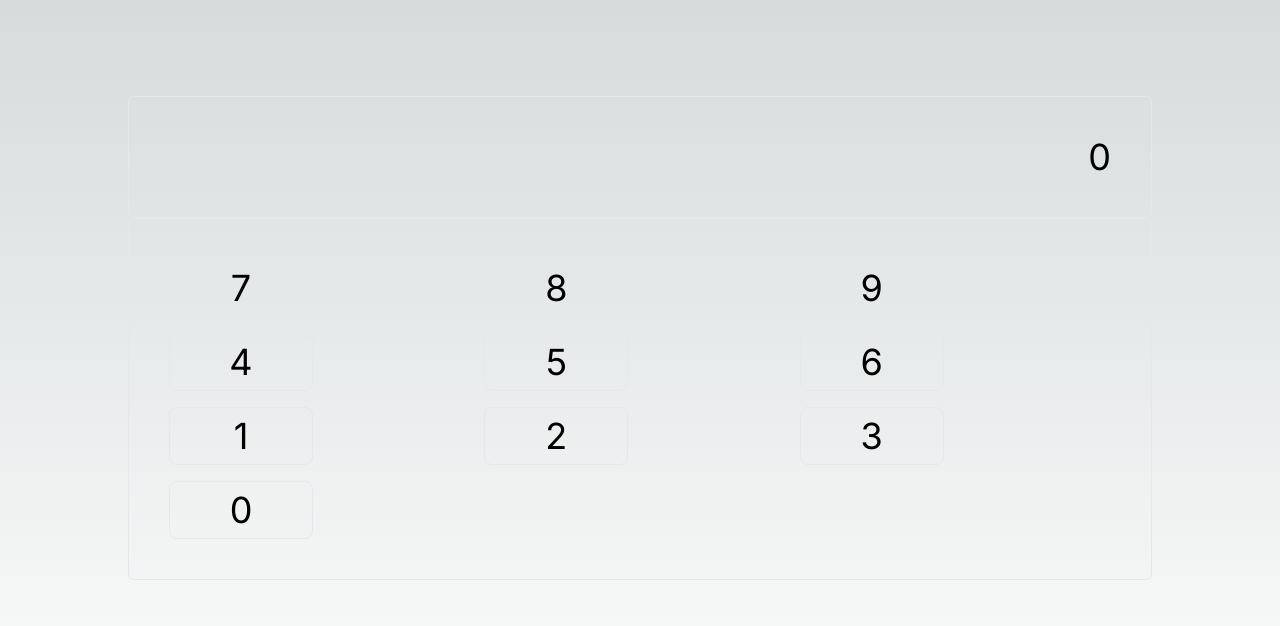
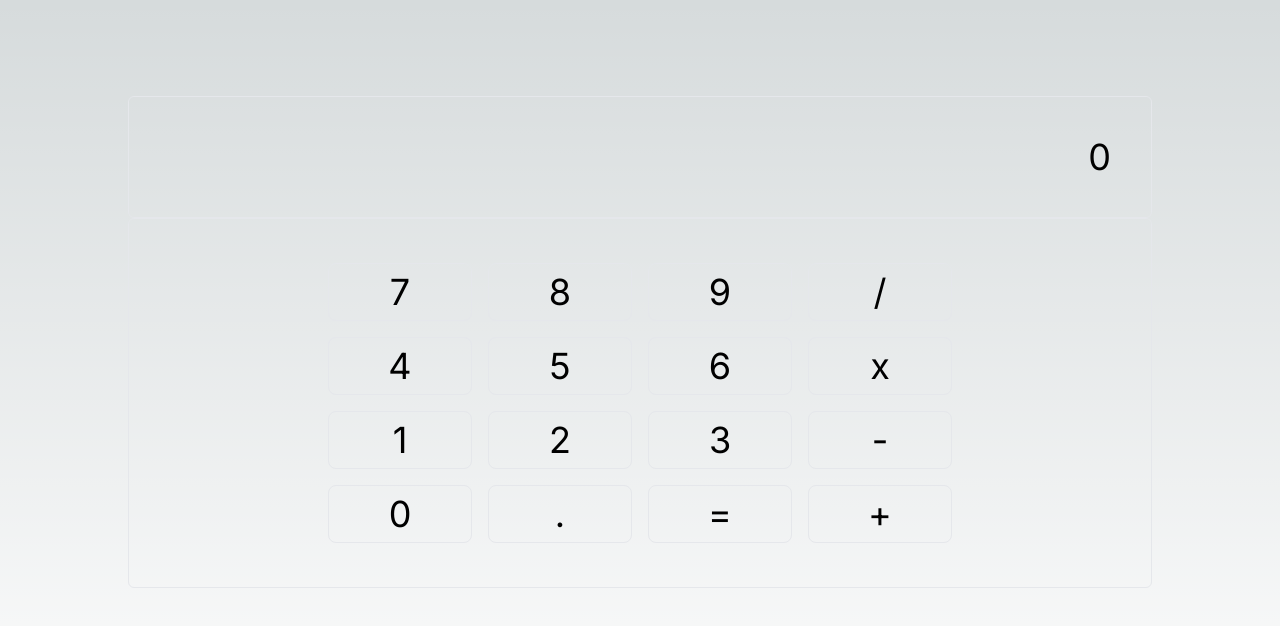
Before and after one commit to Ejguzman3988/calculator-app, a Next.js app: page / in a window 1280 px wide. Shown: the top 626 px of the page. Built offline with nearby package versions, Linux system fonts and the light colour scheme.

Commit message:
Adds operation and test for dispatch

```diff
--- a/Context/CalculatorReducer.js
+++ b/Context/CalculatorReducer.js
@@ -1,5 +1,11 @@
 export function CalculatorReducer(calcState, action) {
   switch (action.type) {
+    case "BUTTON_CLICK":
+      return {
+        ...calcState,
+        display: action.content
+      }
+
     default: {
       throw Error("Unknown action: " + action.type);
     }
--- a/app/(components)/Button.js
+++ b/app/(components)/Button.js
@@ -1,8 +1,11 @@
-import React from "react";
-
+import { useCalculatorDispatch } from "@/Context/CalculatorProvider";
 const Button = ({ content }) => {
+  const dispatch = useCalculatorDispatch();
   return (
-    <div className="border rounded-lg px-10 py-2 w-36 text-center">
+    <div
+      onClick={() => dispatch({ type: "BUTTON_CLICK", content })}
+      className="border rounded-lg px-10 py-2 w-36 text-center"
+    >
       {content}
     </div>
   );
--- a/app/(components)/ButtonBox.js
+++ b/app/(components)/ButtonBox.js
@@ -1,13 +1,17 @@
 import Button from "./Button";
 
 const ButtonBox = () => {
-  const numbers = [0, 3, 2, 1, 6, 5, 4, 9, 8, 7]
+  const numbers = ["=", ".", 0, 3, 2, 1, 6, 5, 4, 9, 8, 7]
     .reverse()
     .map((num) => <Button content={num} />);
+  const operations = ["/", "x", "-", "+"].map((op) => <Button content={op} />);
 
   return (
-    <div className="border p-10 rounded-md grid grid-cols-3 gap-x-1 gap-y-4 reverse grid-flow-dense">
-      {numbers}
+    <div className="border p-11 rounded-md flex justify-center space-x-4">
+      <div className="grid grid-cols-3 gap-x-4 gap-y-4 reverse grid-flow-dense">
+        {numbers}
+      </div>
+      <div className="space-y-4">{operations}</div>
     </div>
   );
 };
```
